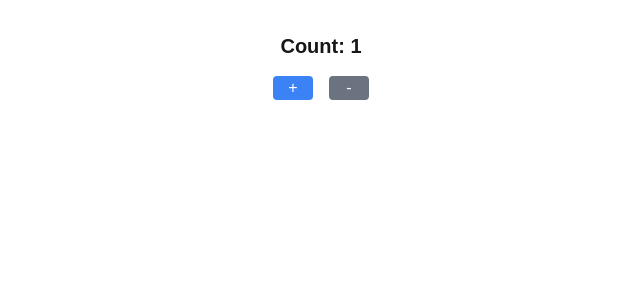
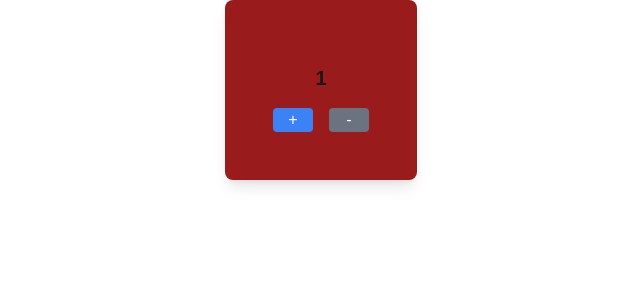
Before and after one commit to RamseyKHX/cprg306-assignments, a Next.js app: page /week-4 in a window 1280 px wide. Shown: the top 300 px of the page, without its empty margins (319-959 px from the left). Built offline with nearby package versions, Linux system fonts and the light colour scheme.

Commit message:
Completed week 4
Did some extra Tailwind styling.

```diff
--- a/app/week-4/new-item.js
+++ b/app/week-4/new-item.js
@@ -13,26 +13,20 @@ export default function NewItem() {
   return(
     <div className="flex items-center justify-center">
       <div className="flex flex-col items-center p-4">
-        <p className="text-xl font-bold mb-4">Count: {quantity}</p>
+        <p className="text-xl font-bold mb-4"> {quantity}</p>
 
         <div className="flex space-x-4">
 
           <button
             onClick={increment}
             className={`bg-blue-500 text-white w-10 rounded  ${quantity === 20 ? 'bg-gray-500' : ''}`}
-            disabled={quantity === 20}
-          >
-            +
-          </button>
+            disabled={quantity === 20}>+</button>
 
 
           <button
             onClick={decrement}
             className={`bg-blue-500 text-white w-10 rounded ${quantity === 1 ? 'bg-gray-500' : ''}`}
-            disabled={quantity === 1}
-          >
-            -
-          </button>
+            disabled={quantity === 1}>-</button>
         </div>
       </div>
     </div>
--- a/app/week-4/page.js
+++ b/app/week-4/page.js
@@ -4,9 +4,11 @@ import NewItem from './new-item';
 
 export default function Page() {
   return (
-    <div className="flex flex-col items-center justify-center  bg-black-500">
-      <h1 className="text-2xl font-bold mb-4"></h1>
-      <NewItem />
+    <div className="flex flex-col items-center justify-center bg-black-100">
+      <div className="bg-red-800 p-8 rounded-lg shadow-lg">
+        <h1 className="text-2xl font-bold mb-4 text-center"></h1>
+        <NewItem />
+      </div>
     </div>
   );
 }
```
